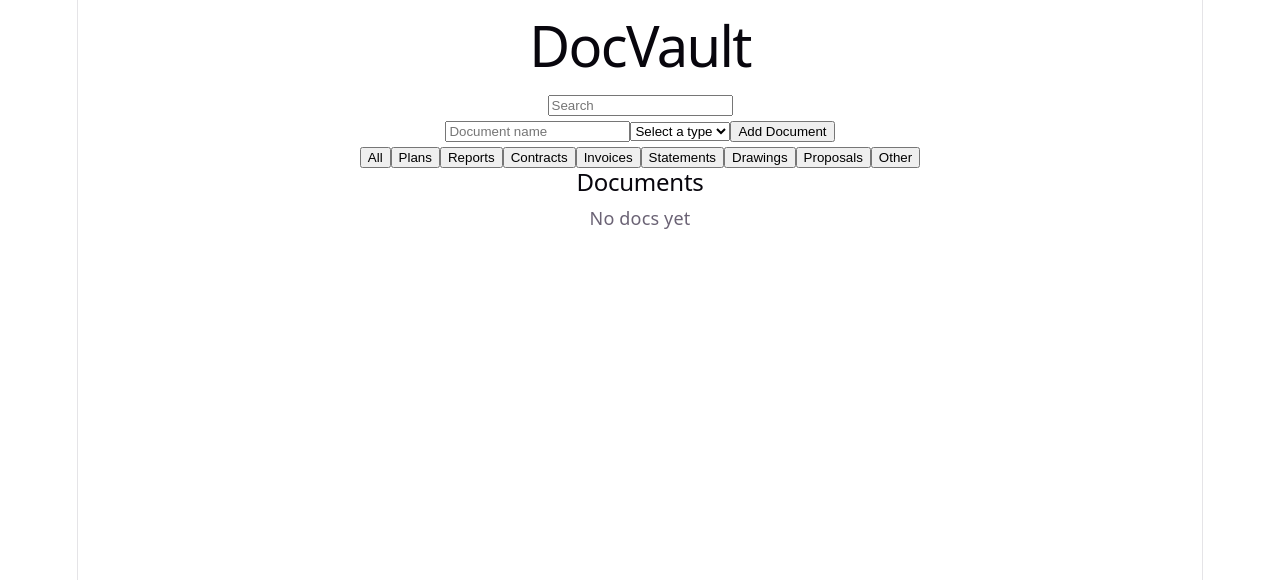
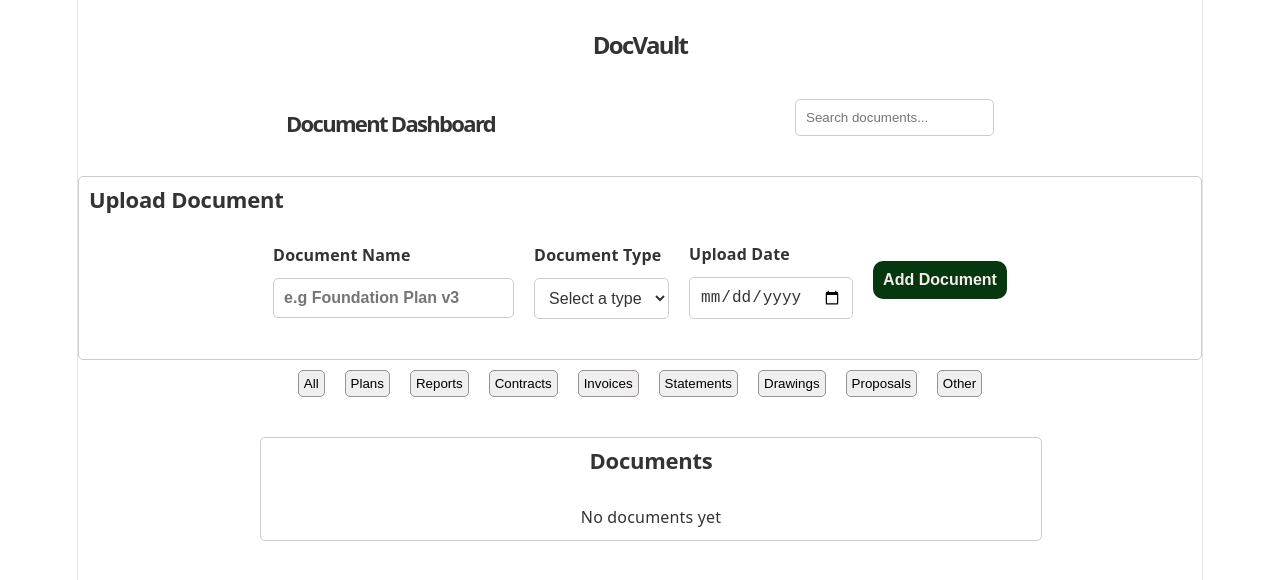
Before and after one commit to shaykandagor/doc-vault, a React (Vite) app: page / in a window 1280 px wide. Shown: the top 580 px of the page. Built offline with nearby package versions, Linux system fonts and the light colour scheme.

Commit message:
feat: enhance UI and add new dependencies for improved styling and functionality

```diff
--- a/package.json
+++ b/package.json
@@ -10,8 +10,12 @@
     "preview": "vite preview"
   },
   "dependencies": {
+    "@emotion/react": "^11.14.0",
+    "@emotion/styled": "^11.14.1",
+    "@mui/material": "^9.0.0",
     "react": "^19.2.4",
-    "react-dom": "^19.2.4"
+    "react-dom": "^19.2.4",
+    "react-icons": "^5.6.0"
   },
   "devDependencies": {
     "@eslint/js": "^9.39.4",
--- a/src/App.css
+++ b/src/App.css
@@ -1,184 +1,334 @@
-.counter {
-  font-size: 16px;
-  padding: 5px 10px;
-  border-radius: 5px;
-  color: var(--accent);
-  background: var(--accent-bg);
-  border: 2px solid transparent;
-  transition: border-color 0.3s;
-  margin-bottom: 24px;
-
-  &:hover {
-    border-color: var(--accent-border);
-  }
-  &:focus-visible {
-    outline: 2px solid var(--accent);
-    outline-offset: 2px;
-  }
+/* App Container */
+.app-container {
+  display: flex;
+  flex-direction: column;
+  align-items: center;
+  justify-content: center;
 }
 
-.hero {
-  position: relative;
-
-  .base,
-  .framework,
-  .vite {
-    inset-inline: 0;
-    margin: 0 auto;
+.app-title {
+  font-size: 24px;
+  font-weight: 600;
+  color: #333;
+  margin-bottom: 20px;
 }
 
-  .base {
-    width: 170px;
-    position: relative;
-    z-index: 0;
+/* Heading Container */
+.app-heading-container {
+  display: flex;
+  flex-direction: row;
+  align-items: center;
+  justify-content: center;
+  margin-bottom: 20px;
+  gap: 300px;
 }
 
-  .framework,
-  .vite {
-    position: absolute;
+/* Upload Container */
+.app-upload-container {
+  display: flex;
+  flex-direction: column;
+  margin-bottom: 10px;
+  gap: 10px;
+  padding: 10px 0 10px 0;
+  border: 0.5px solid #ccc;
+  border-radius: 5px;
+  background-color: #fff;
+  color: #333;
+  font-size: 16px;
+  font-weight: 600;
 }
 
-  .framework {
-    z-index: 1;
-    top: 34px;
-    height: 28px;
-    transform: perspective(2000px) rotateZ(300deg) rotateX(44deg) rotateY(39deg)
-      scale(1.4);
+.app-heading {
+  font-size: 22px;
+  font-weight: 600;
+  color: #333;
+  margin-bottom: 20px;
+}
+.app-search-input {
+  padding: 10px;
+  border: 0.5px solid #ccc;
+  border-radius: 5px;
 }
 
-  .vite {
-    z-index: 0;
-    top: 107px;
-    height: 26px;
-    width: auto;
-    transform: perspective(2000px) rotateZ(300deg) rotateX(40deg) rotateY(39deg)
-      scale(0.8);
-  }
+.app-search:focus {
+  outline: none;
+  border-color: #000;
 }
 
-#center {
+.app-search:hover {
+  border-color: #000;
+}
+
+.app-search:active {
+  border-color: #000;
+}
+
+/* Filter Container */
+.app-filter-container {
+  display: flex;
+  flex-direction: row;
+  align-items: center;
+  justify-content: center;
+  margin-bottom: 20px;
+  gap: 20px;
+}
+
+.app-document-list-container {
   display: flex;
   flex-direction: column;
-  gap: 25px;
-  place-content: center;
-  place-items: center;
-  flex-grow: 1;
-
-  @media (max-width: 1024px) {
-    padding: 32px 20px 24px;
-    gap: 18px;
-  }
+  margin-bottom: 20px;
+  gap: 10px;
+  max-width: 800px;
+  margin: 0 auto;
+  padding: 0 20px;
+  box-sizing: border-box;
 }
 
-#next-steps {
+.app-filter-button {
   display: flex;
-  border-top: 1px solid var(--border);
-  text-align: left;
-
-  & > div {
-    flex: 1 1 0;
-    padding: 32px;
-    @media (max-width: 1024px) {
-      padding: 24px 20px;
-    }
+  flex-direction: row;
+  align-items: center;
+  justify-content: center;
+  margin-bottom: 20px;
+  gap: 10px;
+  border-radius: 5px;
+  border: 0.5px solid #989292;
+  padding: 5px;
 }
 
-  .icon {
-    margin-bottom: 16px;
-    width: 22px;
-    height: 22px;
+.app-filter-button-container button {
+  padding: 10px;
+  border: 1px solid #ccc;
+  border-radius: 10px;
+  background-color: #fff;
+  color: #333;
+  font-size: 16px;
+  font-weight: 600;
 }
 
-  @media (max-width: 1024px) {
-    flex-direction: column;
-    text-align: center;
-  }
+app-filter-button {
+  padding: 10px;
+  border: 0.5px solid #989292;
+  border-radius: 10px;
+  background-color: #06360e;
+  color: #f6ecec;
+  font-size: 16px;
+  font-weight: 600;
 }
 
-#docs {
-  border-right: 1px solid var(--border);
-
-  @media (max-width: 1024px) {
-    border-right: none;
-    border-bottom: 1px solid var(--border);
-  }
+.app-filter-button:hover {
+  background-color: #aaf5c8;
+  color: #06360e;
 }
 
-#next-steps ul {
-  list-style: none;
-  padding: 0;
-  display: flex;
-  gap: 8px;
-  margin: 32px 0 0;
-
-  .logo {
-    height: 18px;
+.app-filter-button:active {
+  background-color: #aaf5c8;
+  border: 0.5px solid #06360e;
+  color: #06360e;
+  border-radius: 10px;
 }
 
-  a {
-    color: var(--text-h);
-    font-size: 16px;
-    border-radius: 6px;
-    background: var(--social-bg);
+
+/* Upload Form */
+.document-upload-form {
   display: flex;
-    padding: 6px 12px;
+  flex-direction: row;
   align-items: center;
-    gap: 8px;
-    text-decoration: none;
-    transition: box-shadow 0.3s;
-
-    &:hover {
-      box-shadow: var(--shadow);
-    }
-    .button-icon {
-      height: 18px;
-      width: 18px;
-    }
+  justify-content: center;
+  width: 100%;
 }
 
-  @media (max-width: 1024px) {
-    margin-top: 20px;
-    flex-wrap: wrap;
-    justify-content: center;
-
-    li {
-      flex: 1 1 calc(50% - 8px);
+.document-upload-card {
+  display: flex;
+  flex-direction: column;
+  justify-content: flex-start;
+  align-items: flex-start;
+  margin-bottom: 20px;
+  gap: 10px;
+  padding: 10px;
 }
 
-    a {
-      width: 100%;
-      justify-content: center;
-      box-sizing: border-box;
-    }
-  }
+.document-upload-heading {
+  font-size: 22px;
+  font-weight: 600;
+  color: #333;
+  margin-left: 10px;
+  text-align: left;
 }
 
-#spacer {
-  height: 88px;
-  border-top: 1px solid var(--border);
-  @media (max-width: 1024px) {
-    height: 48px;
-  }
+.document-upload-card-label {
+  font-size: 16px;
+  font-weight: 600;
+  color: #333;
+  text-align: left;
 }
 
-.ticks {
-  position: relative;
-  width: 100%;
 
-  &::before,
-  &::after {
-    content: '';
-    position: absolute;
-    top: -4.5px;
-    border: 5px solid transparent;
+.document-upload-input {
+  padding: 10px;
+  border: 0.5px solid #ccc;
+  border-radius: 5px;
+  background-color: #fff;
+  color: #333;
+  font-size: 16px;
+  font-weight: 600;
 }
 
-  &::before {
-    left: 0;
-    border-left-color: var(--border);
+.document-upload-select-input {
+  padding: 10px;
+  border: 0.5px solid #ccc;
+  border-radius: 5px;
+  background-color: #fff;
+  color: #333;
+  font-size: 16px;
 }
-  &::after {
-    right: 0;
-    border-right-color: var(--border);
+
+.document-upload-select-input:focus {
+  outline: none;
+  border-color: #000;
 }
+
+.document-upload-select-input:hover {
+  border-color: #000;
 }
+
+.document-upload-input-date {
+  padding: 10px;
+  border: 0.5px solid #ccc;
+  border-radius: 5px;
+  background-color: #fff;
+  color: #333;
+  font-size: 16px;
+}
+
+.document-upload-input-date:focus {
+  outline: none;
+  border-color: #000;
+}
+
+.document-upload-input-date:hover {
+  border-color: #000;
+}
+
+.document-upload-input-date:active {
+  border-color: #000;
+}
+
+.document-upload-button {
+  padding: 10px;
+  border: none;
+  background-color: hsl(130, 80%, 12%);
+  color: #f6ecec;
+  border-radius: 10px;
+  font-size: 16px;
+  font-weight: 600;
+  width: 100%;
+}
+
+.document-upload-button:hover {
+  background-color: #000;
+  color: #fff;
+  cursor: pointer;
+  transition: background-color 0.3s ease;
+}
+
+.document-upload-button:active {
+  background-color: #000;
+  color: #fff;
+}
+
+/* Document List */
+.document-list-container {
+  display: flex;
+  flex-direction: column;
+  align-items: left;
+  justify-content: left;
+  margin-bottom: 20px;
+  gap: 10px;
+  padding: 10px;
+  border: 0.5px solid #ccc;
+  border-radius: 5px;
+  background-color: #fff;
+  color: #333;
+  font-size: 16px;
+  font-weight: 400;
+  width: 100%;
+  max-width: 800px;
+}
+
+.document-list-items-card {
+  display: flex;
+  flex-direction: column;
+  align-items: left;
+  justify-content: left;
+  margin-bottom: 20px;
+  gap: 10px;
+}
+
+.document-list-items-card-list {
+  display: flex;
+  flex-direction: column;
+  align-items: left;
+  justify-content: left;
+  margin-bottom: 20px;
+  gap: 10px;
+}
+
+.document-list-items-card-list-item {
+  display: flex;
+  flex-direction: row;
+  align-items: left;
+  justify-content: left;
+  margin-bottom: 20px;
+  gap: 10px;
+}
+
+.document-list-heading {
+  font-size: 22px;
+  font-weight: 600;
+  color: #333;
+  margin-bottom: 20px;
+}
+
+.document-list-item {
+  display: flex;
+  flex-direction: row;
+  align-items: left;
+  justify-content: left;
+  margin-bottom: 20px;
+  gap: 10px;
+}
+
+.document-list-item-type {
+  font-size: 16px;
+  font-weight: 400;
+  color: #333;
+}
+
+.document-list-item-date {
+  font-size: 16px;
+  font-weight: 400;
+  color: #333;
+}
+
+.document-list-delete-button {
+  padding: 5px;
+  border: 0.5px solid #ccc;
+  border-radius: 5px;
+  background-color: #d4e1d6;
+  color: #000000;
+  font-size: 12px;
+  font-weight: 400;
+}
+
+.document-list-delete-button:hover {
+  background-color: #000;
+  color: #fff;
+  cursor: pointer;
+  transition: background-color 0.3s ease;
+}
+
+.document-list-delete-button:active {
+  background-color: #000;
+  color: #fff;
+}
--- a/src/App.jsx
+++ b/src/App.jsx
@@ -1,6 +1,7 @@
 import { useEffect, useState } from "react";
 import UploadForm from "./components/UploadForm";
 import DocumentList from "./components/DocumentList";
+import "./App.css";
 
 function App() {
   const [documents, setDocuments] = useState(() => {
@@ -26,8 +27,8 @@ function App() {
   const searchTerm = search.toLowerCase();
   const searchMatches = filterMatches.filter(doc =>
     doc.name.toLowerCase().includes(searchTerm) || doc.type.toLowerCase().includes(searchTerm)
+
   );
-
   const addDocument = (doc) => {
     setDocuments([...documents, doc]);
   };
@@ -37,14 +38,27 @@ function App() {
 
 
   return (
-    <div>
-      <h1>DocVault</h1>
-      <input type="text" placeholder="Search" value={search} onChange={handleSearch} />
+    <div clasName="app-container">
+      <h1 className="app-title">DocVault</h1>
+      <div className="app-heading-container">
+        <h1 className="app-heading">Document Dashboard</h1>
+        <input className="app-search-input" type="text" placeholder="Search documents..." value={search} onChange={handleSearch} />
+      </div>
+
+      <div className="app-upload-container">
+        <h2 className="document-upload-heading">Upload Document</h2>
         <UploadForm addDocument={addDocument} />
+      </div>
+
+      <div className="app-filter-container">
         {filterOptions.map(option => (
-        <button key={option} onClick={() => setFilter(option)}>{option}</button>
+        <button className="app-filter-button" key={option} onClick={() => setFilter(option)}>{option}</button>
       ))}
-        <DocumentList docs={searchMatches} deletedoc={deleteDocument}  />
+      </div >
+      <div className="app-document-list-container">
+        <DocumentList docs={searchMatches} deleteDoc={deleteDocument}  />
+      </div>
+
 
       </div>
   );
--- a/src/components/DocumentList.jsx
+++ b/src/components/DocumentList.jsx
@@ -1,19 +1,47 @@
-function DocumentList({ docs, deletedoc }) {
+import { FaTrash } from "react-icons/fa";
+import {
+  Table,
+  TableBody,
+  TableCell,
+  TableContainer,
+  TableHead,
+  TableRow,
+  Paper
+} from "@mui/material";
+
+function DocumentList({ docs, deleteDoc }) {
     return (
-      <div>
-        <h2>Documents</h2>
-
+      <div className="document-list-container">
+        <h2 className="document-list-heading">Documents</h2>
         {docs.length === 0 ? (
-          <p>No docs yet</p>
+          <p>No documents yet</p>
         ) : (
-          <ul>
-            {docs.map((doc) => (
-              <li key={doc.id}>
-                <strong>{doc.name}</strong> - {doc.type} - {doc.date}
-                <button onClick={() => deletedoc(doc.id)}>Delete</button>
-              </li>
-            ))}
-          </ul>
+        <TableContainer component={Paper}>
+          <Table sx={{ minWidth: 650 }} aria-label="simple table">
+            <TableHead>
+              <TableRow>
+                <TableCell>Documents</TableCell>
+                <TableCell align="right">Type</TableCell>
+                <TableCell align="right">Date</TableCell>
+                <TableCell align="right">Delete</TableCell>
+              </TableRow>
+            </TableHead>
+            <TableBody>
+              {docs.map((doc) => (
+                <TableRow key={doc.id}>
+                  <TableCell component="th" scope="row">
+                    {doc.name}
+                  </TableCell>
+                  <TableCell align="right">{doc.type}</TableCell>
+                  <TableCell align="right">{doc.date}</TableCell>
+                  <TableCell align="right">
+                    <button className="document-list-delete-button" onClick={() => deleteDoc(doc.id)}><FaTrash /></button>
+                  </TableCell>
+                </TableRow>
+              ))}
+            </TableBody>
+          </Table>
+        </TableContainer>
         )}
       </div>
     );
--- a/src/components/UploadForm.jsx
+++ b/src/components/UploadForm.jsx
@@ -3,6 +3,7 @@ import { useState } from "react";
 function UploadForm({ addDocument }) {
   const [name, setName] = useState("");
   const [type, setType] = useState("");
+  const [uploadDate, setUploadDate] = useState(new Date().toLocaleDateString());
 
   const handleSubmit = (e) => {
     e.preventDefault();
@@ -11,24 +12,36 @@ function UploadForm({ addDocument }) {
       id: Date.now(),
       name,
       type,
-      date: new Date().toLocaleDateString(),
+      date: uploadDate,
     };
 
     addDocument(newDoc);
     setName("");
     setType("");
+    setUploadDate(new Date().toLocaleDateString()); // Reset the date to today's date
   };
 
   return (
-    <form onSubmit={handleSubmit}>
+    <form className="document-upload-form" onSubmit={handleSubmit}>
+
+        <div className="document-upload-card">
+          <label className="document-upload-card-label" htmlFor="name">Document Name</label>
           <input
+            className="document-upload-input"
             type="text"
-        placeholder="Document name"
+            id="name"
             value={name}
-        onChange={(e) => setName(e.target.value)}
+            onChange={(e) => {
+              setName(e.target.value);
+            }}
+            placeholder="e.g Foundation Plan v3"
+            required
             />
+        </div>
 
-      <select value={type} onChange={(e) => setType(e.target.value)}>
+        <div className="document-upload-card">
+          <label className="document-upload-card-label" htmlFor="type">Document Type</label>
+          <select className="document-upload-select-input" value={type} onChange={(e) => setType(e.target.value)}>
             <option value="">Select a type</option>
             <option value="Plans">Plans</option>
             <option value="Reports">Reports</option>
@@ -40,7 +53,23 @@ function UploadForm({ addDocument }) {
             <option value="Other">Other</option>
           </select>
 
-      <button type="submit">Add Document</button>
+        </div>
+
+        <div className="document-upload-card">
+          <label className="document-upload-card-label" htmlFor="date">Upload Date</label>
+          <input
+            id="date"
+            className="document-upload-input-date"
+            type="date" defaultValue={new Date().toLocaleDateString()}
+            onChange={(e) => setUploadDate(e.target.value)}
+            required
+            />
+        </div>
+
+        <div className="document-upload-card">
+          <button className="document-upload-button" type="submit">Add Document</button>
+        </div>
+
     </form>
   );
 }
```
Also changed, not shown: 1 other file (tests, documents, lock files or other folders). Lines whose indentation alone changed are shown as unchanged.
